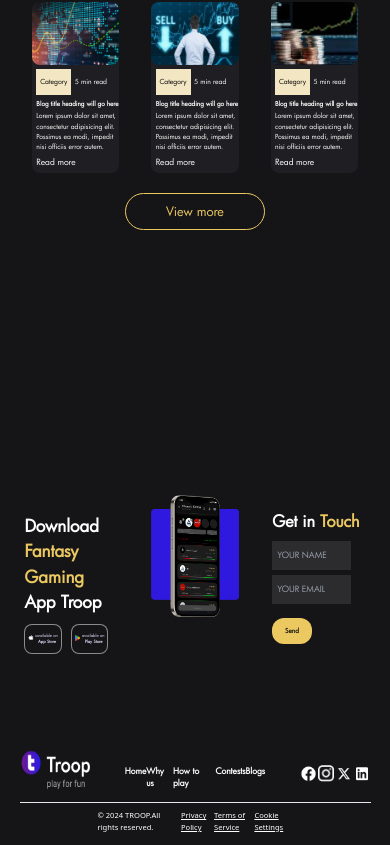
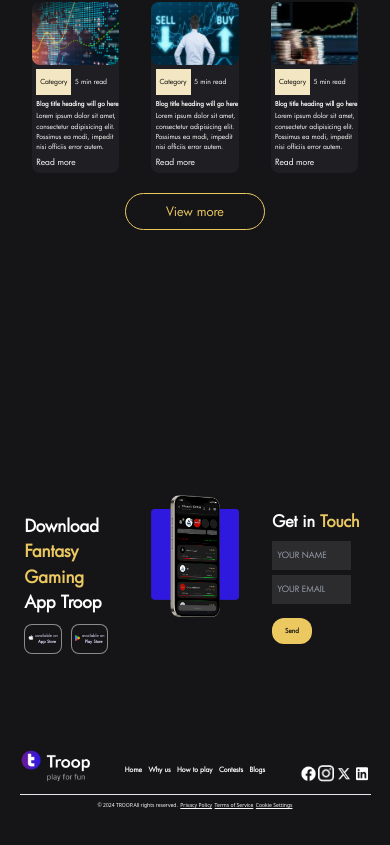
Before and after one commit to aakash6789/Troop1, a React (Vite) app: page / in a window 390 px wide. Shown: the part 3203-4048 px from the top of the page. After the commit the page ends 4025 px from the top, so only its background shows below. Built offline with nearby package versions, Linux system fonts and the light colour scheme.

Commit message:
Website completley responsive

```diff
--- a/src/components/Footer.jsx
+++ b/src/components/Footer.jsx
@@ -11,7 +11,7 @@ const Footer = () => {
     <div className='bg-[#151518] w-full absolute  text-white xl:top-[495vh] lg:top-[430vh]  md:mt-[500vh] max-md:mt-[410vh] max-sm:mt-[350vh]'>
         <div className='flex w-[100%] px-[5%] justify-between font-primary'>
         <img src={footer_logo} className='w-[8%] max-sm:w-[20%]'></img>
-        <div className='text-[2vh] font-bold flex justify-between w-[30%] pt-4 lg:text-[2vh] md:text-[1.5vh] sm:text-[1.2vh] max-sm:w-[40%] max-sm:text-[1vh]'>
+        <div className='text-[2vh] font-bold flex justify-between w-[30%] pt-4 xl:text-[2vh] lg:text-[1.0vh] md:text-[1.0vh] sm:text-[1.2vh] max-sm:w-[40%] max-sm:text-[0.8vh]'>
             <div>Home</div>
             <div>Why us</div>
             <div>How to play</div>
@@ -27,7 +27,7 @@ const Footer = () => {
         </div>
         <div className=''>
       <hr className='w-[90%] bg-white mt-[3%] mx-[5%]'></hr>
-      <div className='mt-[2%] xl:px-[5%]  mb-[3%] flex justify-between w-[50%] ml-[25%] text-[2vh] lg:text-[2vh] md:text-[1.5vh] sm:text-[1.2vh] max-sm:text-[0.9vh]'>
+      <div className='mt-[2%] xl:px-[5%]  mb-[3%] flex justify-between w-[50%] ml-[25%] text-[2vh] lg:text-[1vh] md:text-[0.9vh] sm:text-[1.2vh] max-sm:text-[0.6vh]'>
         <span>&#169; {currentYear} TROOP.All rights reserved.</span>
         <span className='underline'>Privacy Policy</span>
         <span className='underline'>Terms of Service</span>
--- a/src/components/WorkFlow.jsx
+++ b/src/components/WorkFlow.jsx
@@ -6,7 +6,7 @@ import Step4 from '../assets/images/Step4.png'
 import FeaturePhone from '../assets/images/FeaturePhone.png'
 import blackshield from '../assets/images/black_shield.png'
 import whiteshield from '../assets/images/white_shield.png'
-import LivePlayers from './LivePlayers'
+import LivePlayers from './LivePlayers.jsx'
 import Rating from '../assets/images/Rating.png'
 const WorkFlow = () => {
   return (
```
Also changed, not shown: src/App.jsx (+9 -9 lines).
